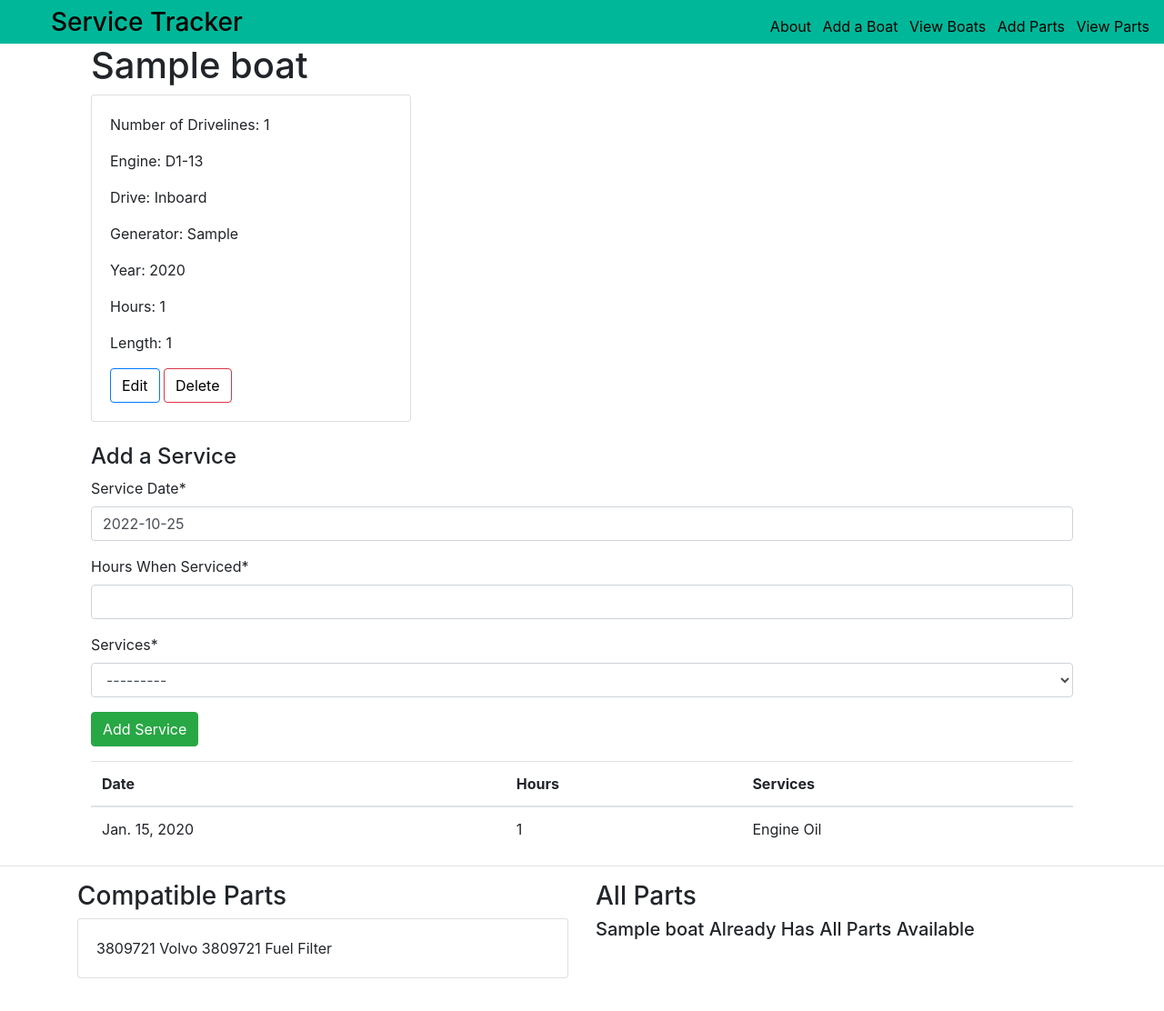
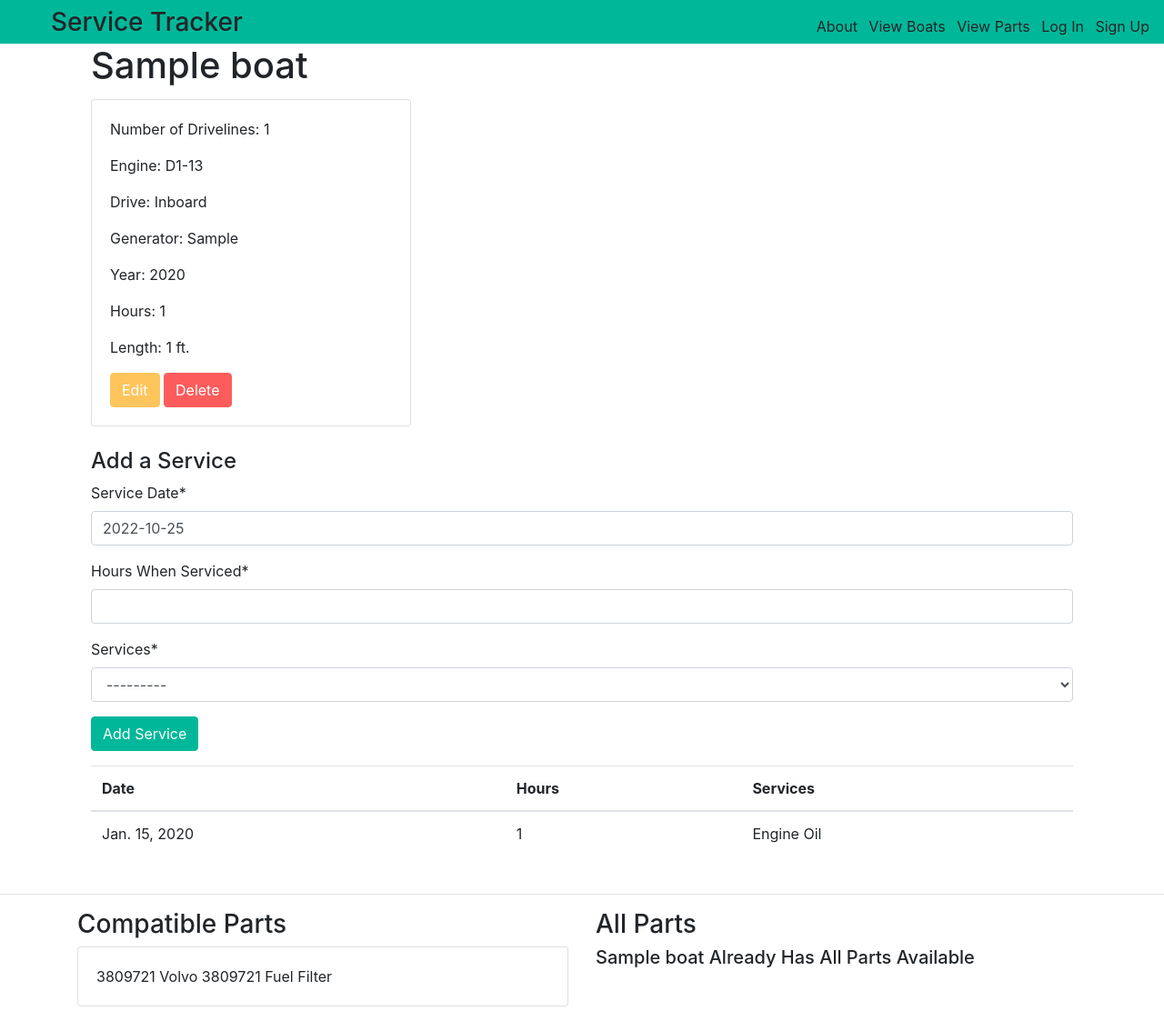
Before and after one commit to adicerbo/service_tracker, a Django app: page /boats/1/ in a window 1280 px wide. Shown: the whole page at 91% size. Before the commit the page ends 1076 px from the top, so only its background shows below. Run offline with Django 4.2, Linux system fonts and the light colour scheme; tables that the repository leaves empty hold one stand-in row (values such as "Sample post"); some libraries are stand-ins or nearby versions.

Commit message:
finish functionality

```diff
--- a/main_app/models.py
+++ b/main_app/models.py
@@ -132,6 +132,7 @@
     year = models.IntegerField()
     hours = models.IntegerField()
     parts = models.ManyToManyField(Part)
+    user = models.ForeignKey(User, on_delete=models.CASCADE)
 
     def __str__(self):
         return self.name
--- a/main_app/static/css/style.css
+++ b/main_app/static/css/style.css
@@ -1,24 +1,56 @@
-nav {
+nav{
     background-color: rgb(0, 184, 153);
     height: 6vh;
 }
 
-body {
+body{
     display: flex;
     min-height: 100vh;
     flex-direction: column;
 }
 
-main {
+main{
     flex: 1 0 auto;
 }
 
-footer {
+footer{
     padding-top: 0;
     text-align: right;
 }
 
-a {
+a{
     text-decoration: none;
-    color: black;
+    color: inherit;
 }
+
+a:hover{
+    text-decoration:underline;
+    color: inherit;
+}
+
+a.home, a.home:hover{
+    text-decoration: none;
+    color: inherit;
+}
+
+button.btn.btn-primary, button.btn.btn-primary:focus{
+    background-color: rgb(0, 184, 153) !important;
+    box-shadow: none !important;
+    border-color: rgb(0, 184, 153) !important;
+}
+
+button.btn.btn-danger, button.btn.btn-danger:focus{
+    background-color: rgb(253, 92, 92) !important;
+    box-shadow: none !important;
+    border-color: rgb(253, 92, 92) !important;
+}
+
+button.btn.btn-secondary, button.btn.btn-secondary:focus{
+    background-color: rgb(253, 197, 92) !important;
+    box-shadow: none !important;
+    border-color: rgb(253, 197, 92) !important;
+}
+
+.container{
+    padding-bottom: 5px;
+}
--- a/main_app/templates/about.html
+++ b/main_app/templates/about.html
@@ -1,3 +1,5 @@
 {% extends 'base.html' %} {% block content %}
-    <div><h1>About</h1></div>
+    <div class="container">
+        <h1>About</h1>
+    </div>
 {% endblock %}
--- a/main_app/templates/base.html
+++ b/main_app/templates/base.html
@@ -30,17 +30,22 @@
         <nav class="navbar">
             <ul>
                 <li class="list-inline-item">
-                    <h3><a href="/">Service Tracker</a></h1>
+                    <h3><a class="home" href="/">Service Tracker</a></h1>
                 </li>
             </ul>
             <div>
                 <ul>
                     <li class="list-inline-item"><a href="/about">About</a></li>
+                    <li class="list-inline-item"><a href="{% url 'index' %}">View Boats</a></li>
+                    <li class="list-inline-item"><a href="{% url 'parts_index' %}">View Parts</a></li>
+                    {% if user.is_authenticated %}
                     <li class="list-inline-item"><a href="{% url 'boat_create' %}">Add a Boat</a></li>
-                    <li class="list-inline-item"><a href="{% url 'index' %}">View Boats</a></li>
                     <li class="list-inline-item"><a href="{% url 'parts_create' %}">Add Parts</a></li>
-                    <li class="list-inline-item"><a href="{% url 'parts_index' %}">View Parts</a></li>
-
+                    <li class="list-inline-item"><a href="{% url 'logout' %}">Log Out</a></li>
+                    {% else %}
+                    <li class="list-inline-item"><a href="{% url 'login' %}">Log In</a></li>
+                    <li class="list-inline-item"><a href="{% url 'signup' %}">Sign Up</a></li>
+                    {% endif %}
                 </ul>
         </nav>
     </header>
--- a/main_app/templates/boats/detail.html
+++ b/main_app/templates/boats/detail.html
@@ -16,9 +16,9 @@
                     <p>Generator: {{ boat.generator }} </p>
                     <p>Year: {{ boat.year }} </p>
                     <p>Hours: {{ boat.hours }} </p>
-                    <p>Length: {{ boat.length }} </p>
-                    <button class="btn btn-outline-primary"><a href="{% url 'boat_update' boat.id %}">Edit</a></button>
-                    <button class="btn btn-outline-danger"><a href="{% url 'boat_delete' boat.id %}">Delete</a></button>
+                    <p>Length: {{ boat.length }} ft.</p>
+                    <button class="btn btn-secondary"><a href="{% url 'boat_update' boat.id %}">Edit</a></button>
+                    <button class="btn btn-danger"><a href="{% url 'boat_delete' boat.id %}">Delete</a></button>
                 </div>
             </div>
         </div>
@@ -27,7 +27,7 @@
             <h4>Add a Service</h4>
             <form action="{% url 'add_service' boat.id %}" method="post">
                 {% csrf_token %} {{service_form|crispy}}
-                <button class="btn btn-success" type="submit" value="Add Service">Add Service</button>
+                <button class="btn btn-primary" type="submit" value="Add Service">Add Service</button>
             </form>
         </div>
         <table class="table">
@@ -81,7 +81,7 @@
                     <form action="{% url 'assoc_part' boat.id part.id %}" method="post">
                         {% csrf_token %}
                         <div class="container">
-                            <button type="submit" class="btn btn-outline-primary">Add</button>
+                            <button type="submit" class="btn btn-primary">Add</button>
                         </div>
                     </form>
                 </div>
--- a/main_app/templates/home.html
+++ b/main_app/templates/home.html
@@ -1,5 +1,5 @@
 {% extends 'base.html' %} {% block content %}
-<div>
+<div class="container">
     <h1>Home</h1>
 </div>
 {% endblock %}
--- a/main_app/urls.py
+++ b/main_app/urls.py
@@ -16,4 +16,5 @@
     path('parts/<int:pk>/update/', views.PartUpdate.as_view(), name='parts_update'),
     path('parts/<int:pk>/delete/', views.PartDelete.as_view(), name='parts_delete'),
     path('boats/<int:boat_id>/assoc_part/<int:part_id>/', views.assoc_part, name='assoc_part'),path('parts/create/', views.PartCreate.as_view(), name='parts_create'),
+    path('accounts/signup', views.signup, name='signup'),
 ]
--- a/main_app/views.py
+++ b/main_app/views.py
@@ -4,6 +4,10 @@
 from django.views.generic.detail import DetailView
 from django.views.generic.edit import CreateView, UpdateView, DeleteView
 from .forms import ServiceForm
+from django.contrib.auth import login
+from django.contrib.auth.forms import UserCreationForm
+from django.contrib.auth.decorators import login_required
+from django.contrib.auth.mixins import LoginRequiredMixin
 
 
 def home(request):
@@ -28,6 +32,7 @@
         'parts': parts_boat_doesnt_have
         })
 
+@login_required
 def add_service(request, boat_id):
     form = ServiceForm(request.POST)
     if form.is_valid():
@@ -36,32 +41,39 @@
         new_service.save()
     return redirect('detail', boat_id=boat_id)
 
+@login_required
 def assoc_part(request, boat_id, part_id):
     Boat.objects.get(id=boat_id).parts.add(part_id)
     return redirect('detail', boat_id=boat_id)
 
-class BoatCreate(CreateView):
+
+class BoatCreate(LoginRequiredMixin, CreateView):
     model = Boat
     fields = ['name', 'brand', 'num_engines', 'engine', 'drive_type', 'length', 'generator', 'year', 'hours']
     success_url = '/boats/'
 
-class BoatUpdate(UpdateView):
+
+class BoatUpdate(LoginRequiredMixin, UpdateView):
     model = Boat
     fields = ['hours']
 
-class BoatDelete(DeleteView):
+
+class BoatDelete(LoginRequiredMixin, DeleteView):
     model = Boat
     success_url = '/boats/'
 
-class PartCreate(CreateView):
+
+class PartCreate(LoginRequiredMixin, CreateView):
     model = Part
     fields = '__all__'
 
-class PartUpdate(UpdateView):
+
+class PartUpdate(LoginRequiredMixin, UpdateView):
     model = Part
     fields = '__all__'
 
-class PartDelete(DeleteView):
+
+class PartDelete(LoginRequiredMixin, DeleteView):
     model = Part
     success_url = '/parts/'
 
@@ -72,3 +84,21 @@
 class PartList(ListView):
     model = Part
     template_name = 'parts/index.html'
+
+def signup(request):
+    error_message = ''
+    if request.method == 'POST':
+        # how to create a user form object that includes the data from the browser
+        form = UserCreationForm(request.POST)
+        if form.is_valid():
+            # add user to database
+            user = form.save()
+            # log user in
+            login(request, user)
+            return redirect('index')
+        else:
+            error_message = 'Invalid sign up - try again'
+    # a bad POST or GET, render signup.html with empty form
+    form = UserCreationForm()
+    context = {'form': form, 'error_message': error_message}
+    return render(request, 'registration/signup.html', context)
```
Also changed, not shown: main_app/templates/registration/login.html (+12 -0 lines), main_app/templates/registration/signup.html (+16 -0 lines), servicetracker/settings.py (+7 -3 lines), main_app/migrations/0012_boat_user.py (added).
